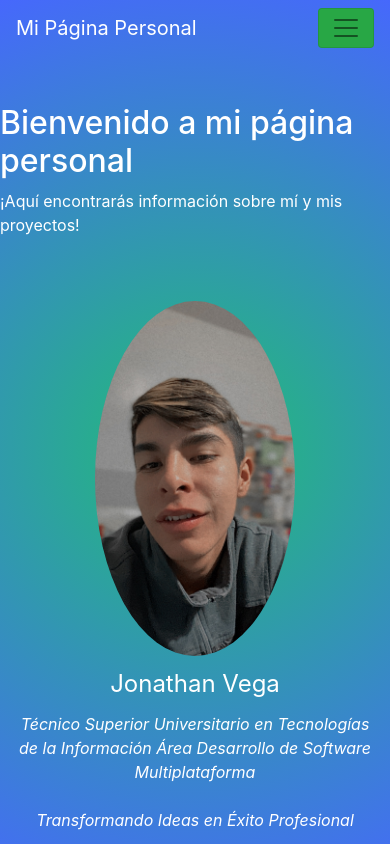
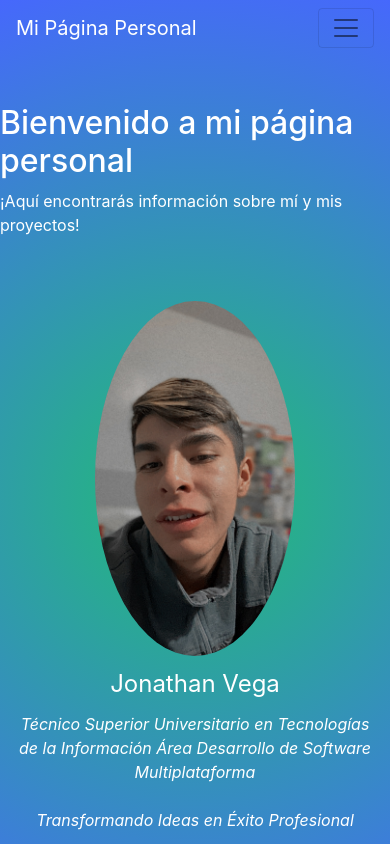
Before and after one commit to JonaVeg/Personal-web, a plain HTML site: page index.html in a window 390 px wide. Shown: the top 844 px of the page. Drawn offline with nearby package versions, Linux system fonts and the light colour scheme.

Commit message:
Index.jv

```diff
--- a/index.html
+++ b/index.html
@@ -44,7 +44,7 @@
 <!-- Barra de navegación -->
 <nav class="navbar navbar-expand-lg navbar-light ">
   <a class="navbar-brand text-white" href="#">Mi Página Personal</a>
-  <button class="navbar-toggler bg-success" type="button" data-toggle="collapse" data-target="#navbarNav" aria-controls="navbarNav" aria-expanded="false" aria-label="Toggle navigation">
+  <button class="navbar-toggler bg-lithg" type="button" data-toggle="collapse" data-target="#navbarNav" aria-controls="navbarNav" aria-expanded="false" aria-label="Toggle navigation">
     <span class="navbar-toggler-icon"></span>
   </button>
   <div class="collapse navbar-collapse" id="navbarNav">
@@ -105,6 +105,10 @@
       </div>
     </div>
   </div>
+  <br>
+  <br>
+  <br>
+  <br>
   <!-- Fin de la sección de información personal -->
 
 
```
